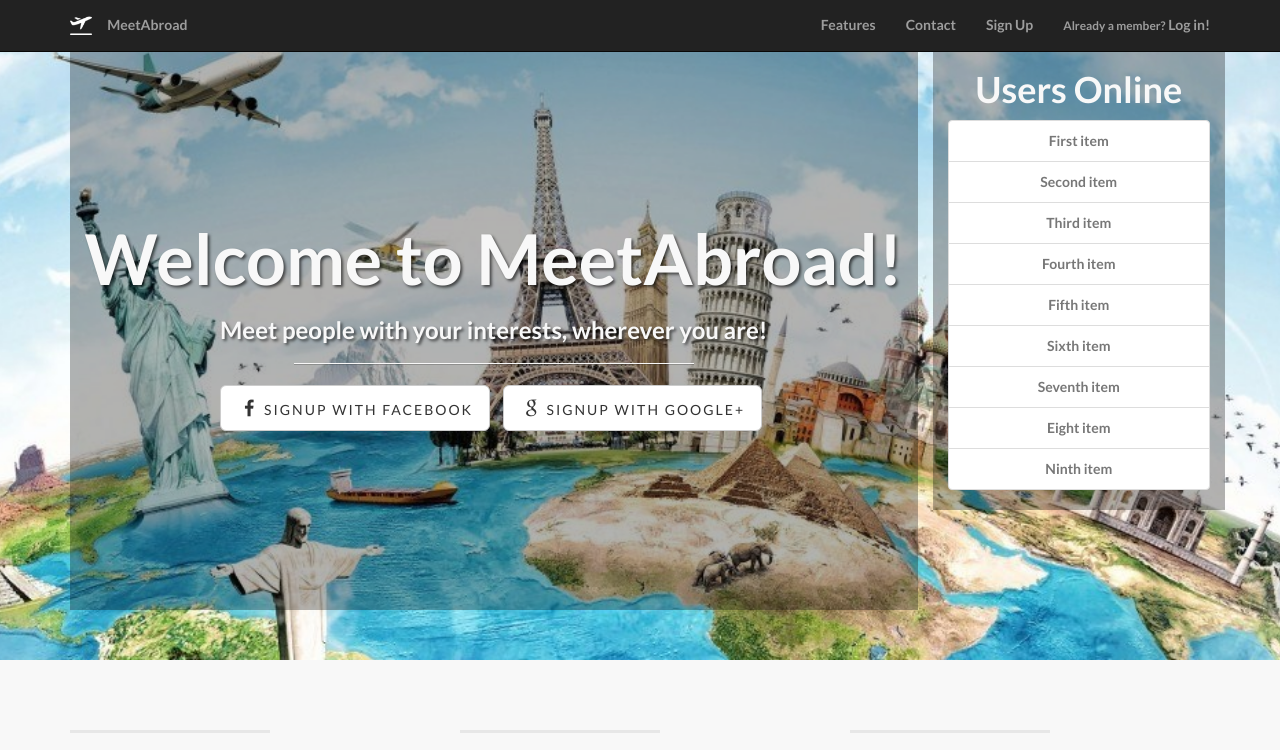
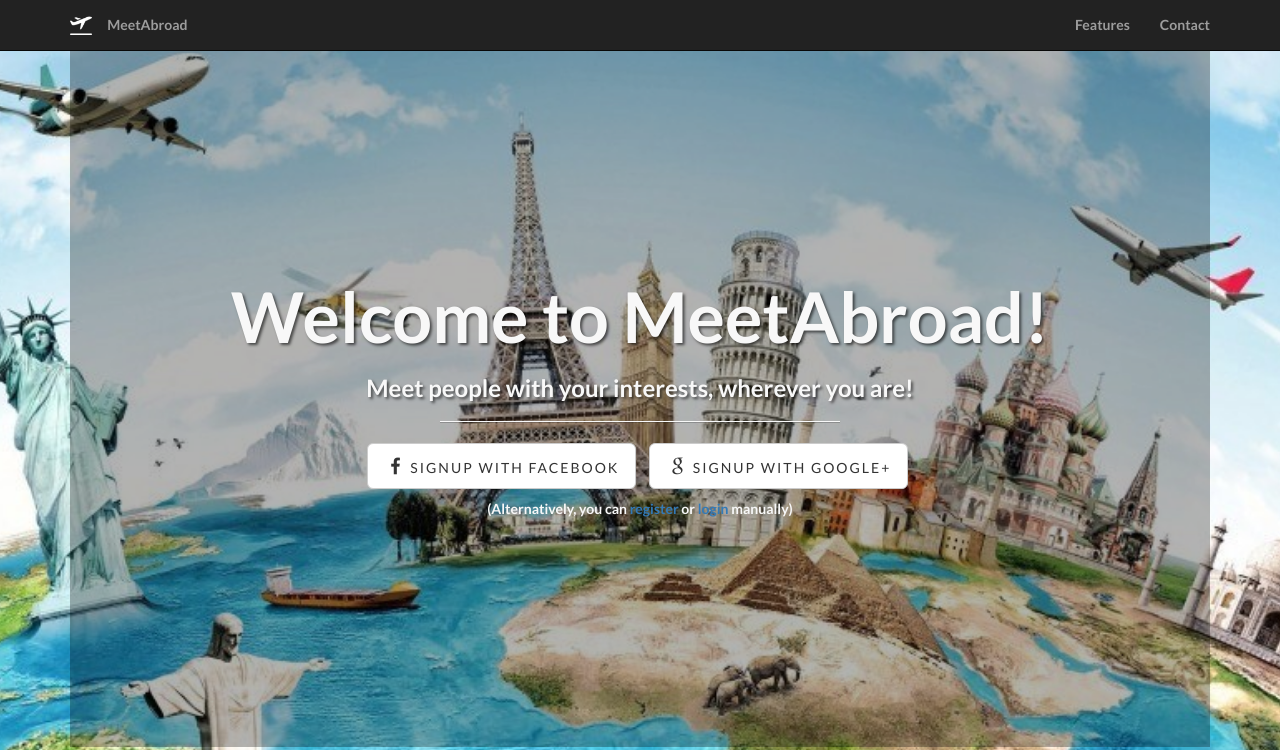
Before and after one commit to MeetAbroad/Client, a plain HTML site: page index.html in a window 1280 px wide. Shown: the top 750 px of the page. Drawn offline with Linux system fonts and the light colour scheme.

Commit message:
Fixing some things and improving others

```diff
--- a/index.html
+++ b/index.html
@@ -57,12 +57,6 @@
                     <li>
                         <a href="#contact">Contact</a>
                     </li>
-					<li>
-                        <a href="edit.html" target="_blank">Sign Up</a>
-                    </li>
-					<li>
-						<a href="#"> <small>Already a member?</small>  Log in!</a>
-					</li>
                 </ul>
 
             </div>
@@ -78,7 +72,7 @@
         <div class="container" >
 
             <div class="row" >
-                <div class="col-lg-9" >
+                <div class="col-xs-12" >
                     <div class="intro-message" style="background-color:rgba(0,0,0,0.3);">
                         <h1>Welcome to MeetAbroad!</h1>
                         <h3>Meet people with your interests, wherever you are!</h3>
@@ -90,25 +84,10 @@
                             <li>
                                 <a href="#" class="btn btn-default btn-lg"><i class="fa fa-google fa-fw"></i> <span class="network-name">Signup with Google+</span></a>
                             </li>
-
                         </ul>
+                        <span>(Alternatively, you can <a href="#/register">register</a> or <a href="#/login">login</a> manually)</span>
                     </div>
                 </div>
-
-				<div class="col-lg-3" style="background-color:rgba(0,0,0,0.3);">
-						<h1> Users Online</h1>
-						<ul class="list-group">
-						  <li class="list-group-item text-muted">First item</li>
-						  <li class="list-group-item text-muted">Second item</li>
-						  <li class="list-group-item text-muted">Third item</li>
-						  <li class="list-group-item text-muted">Fourth item</li>
-						  <li class="list-group-item text-muted">Fifth item</li>
-						  <li class="list-group-item text-muted">Sixth item</li>
-						  <li class="list-group-item text-muted">Seventh item</li>
-						  <li class="list-group-item text-muted">Eight item</li>
-						  <li class="list-group-item text-muted">Ninth item</li>
-						</ul>
-				</div>
 			</div>
 
 			</div>
@@ -179,7 +158,7 @@
 
             <div class="row">
                 <div class="col-lg-6">
-                    <h2>Contact the Development Team:</h2>
+                    <h2>Contact Us</h2>
                 </div>
                 <div class="col-lg-6">
                     <ul class="list-inline banner-social-buttons">
@@ -187,10 +166,10 @@
                             <a href="https://twitter.com/grup6_ea" class="btn btn-default btn-lg"><i class="fa fa-twitter fa-fw" target="_blank"></i> <span class="network-name">Twitter</span></a>
                         </li>
                         <li>
-                            <a href="https://github.com/MeetAbroad" class="btn btn-default btn-lg"><i class="fa fa-github fa-fw" target="_blank"></i> <span class="network-name">Github</span></a>
+                            <a href="https://facebook.com/MeetAbroad" class="btn btn-default btn-lg"><i class="fa fa-facebook fa-fw" target="_blank"></i> <span class="network-name">Facebook</span></a>
                         </li>
                         <li>
-                            <a href="" class="btn btn-default btn-lg"><i class="fa fa-envelope fa-fw"></i> <span class="network-name">Email</span></a>
+                            <a href="mailto:contact@meetabroad.com" class="btn btn-default btn-lg"><i class="fa fa-envelope fa-fw"></i> <span class="network-name">Email</span></a>
                         </li>
                     </ul>
                 </div>
```
